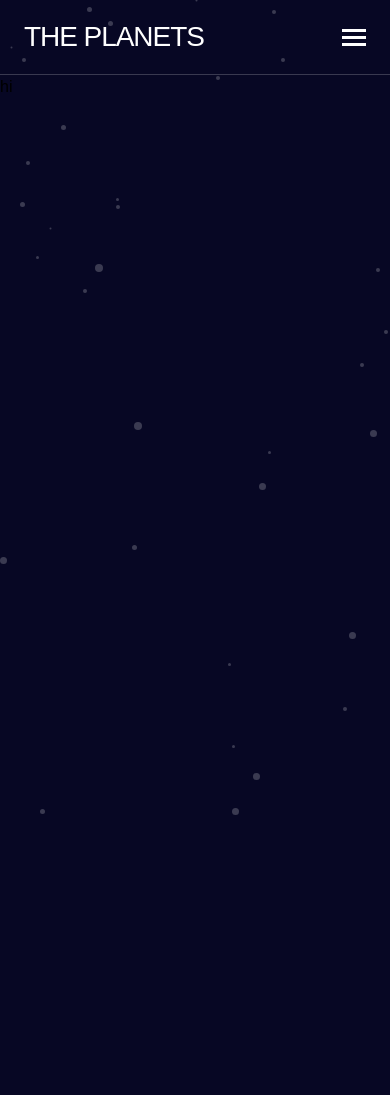
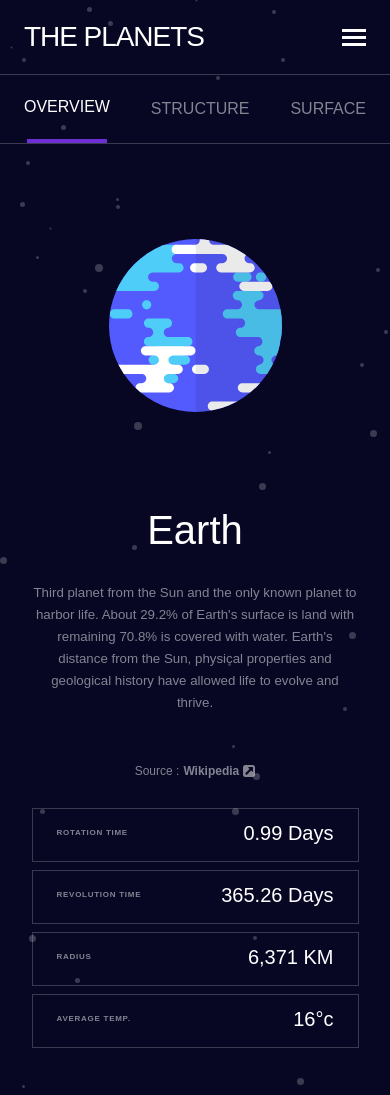
Before and after one commit to NikaNishnianidze/Planets-Fact-Site, a React (Vite) app: page /Earth in a window 390 px wide. Before the commit the page ends 844 px from the top, so only its background shows below. Built offline with nearby package versions, Linux system fonts and the light colour scheme.

Commit message:
finish everything for mobile

```diff
--- a/src/components/Planet.tsx
+++ b/src/components/Planet.tsx
@@ -1,7 +1,179 @@
+import { useParams } from "react-router-dom";
+import data from "../data.json";
+import { useState } from "react";
+import sourceIcon from "../../public/assets/icon-source.svg";
+
 export default function Planet() {
+  const { planetName } = useParams();
+  const planet = data.find((planet) => planet.name == planetName);
+
+  const [overviewClicked, setOverviewClicked] = useState<boolean>(true);
+  const [structureClicked, setStructureClicked] = useState<boolean>(false);
+  const [surfaceClicked, setSurfaceClicked] = useState<boolean>(false);
+
+  const toggleOverview = () => {
+    setOverviewClicked(true);
+    setStructureClicked(false);
+    setSurfaceClicked(false);
+  };
+  const toggleStructure = () => {
+    setOverviewClicked(false);
+    setStructureClicked(true);
+    setSurfaceClicked(false);
+  };
+  const toggleSurface = () => {
+    setOverviewClicked(false);
+    setStructureClicked(false);
+    setSurfaceClicked(true);
+  };
+
   return (
     <>
-      <h1>hi</h1>
+      <div
+        className={`info flex flex-row justify-between items-center py-[20px] px-[24px] border-b-[1px] border-b-[#FFFFFF]/20  `}
+      >
+        <div className="buttons flex flex-col items-center">
+          <button
+            className={`${
+              overviewClicked ? "text-[#FFFFFF]" : "text-[#FFFFFF]/50"
+            }`}
+            onClick={toggleOverview}
+          >
+            OVERVIEW
+          </button>
+          <div
+            style={{ backgroundColor: planet?.rectangleColor }}
+            className={`${overviewClicked ? "w-[80px]" : ""} ${
+              overviewClicked ? "h-[4px]" : ""
+            } relative top-5`}
+          ></div>
+        </div>
+        <div className="buttons flex flex-col items-center">
+          <button
+            className={`${
+              structureClicked ? "text-[#FFFFFF]" : "text-[#FFFFFF]/50"
+            }`}
+            onClick={toggleStructure}
+          >
+            STRUCTURE
+          </button>
+          <div
+            style={{ backgroundColor: planet?.rectangleColor }}
+            className={`${structureClicked ? "w-[94px]" : ""} ${
+              structureClicked ? "h-[4px]" : ""
+            } relative top-5`}
+          ></div>
+        </div>
+        <div className="buttons flex flex-col items-center">
+          <button
+            className={`${
+              surfaceClicked ? "text-[#FFFFFF]" : "text-[#FFFFFF]/50"
+            }`}
+            onClick={toggleSurface}
+          >
+            SURFACE
+          </button>
+          <div
+            style={{ backgroundColor: planet?.rectangleColor }}
+            className={`${surfaceClicked ? "w-[80px]" : ""} ${
+              surfaceClicked ? "h-[4px]" : ""
+            } relative top-5`}
+          ></div>
+        </div>
+      </div>
+
+      <div className="planet-image flex flex-col items-center justify-center mt-[95px]">
+        <img
+          style={{
+            width: planet?.images.sizes.mobile.width,
+            height: planet?.images.sizes.mobile.height,
+          }}
+          src={planet?.images.planet}
+          alt="planet image"
+        />
+      </div>
+      <div className="planet-info flex flex-col items-center justify-center gap-[16px] mt-[98px] px-[24px]">
+        <h2 className="text-[#fff] text-[40px] font-normal leading-[100%] mb-[16px]">
+          {planet?.name}
+        </h2>
+        <p className="w-[327px] text-center font-normal text-[#fff]/50 text-[13.3px] leading-[22px]">
+          {overviewClicked ? planet?.overview.content : ""}
+        </p>
+        <p className="w-[327px] text-center font-normal text-[#fff]/50 text-[13.3px] leading-[22px]">
+          {structureClicked ? planet?.structure.content : ""}
+        </p>
+        <p className="w-[327px] text-center font-normal text-[#fff]/50 text-[13.3px] leading-[22px]">
+          {surfaceClicked ? planet?.geology.content : ""}
+        </p>
+        <div className="link flex flex-row items-center gap-[4px] ">
+          <p className="text-[12px] text-[#fff]/50 font-normal">Source :</p>
+          {overviewClicked ? (
+            <a
+              className="text-[12px] text-[#fff]/50 font-bold"
+              href={planet?.overview.source}
+            >
+              Wikipedia
+            </a>
+          ) : (
+            ""
+          )}
+          {structureClicked ? (
+            <a
+              className="text-[12px] text-[#fff]/50 font-bold"
+              href={planet?.structure.source}
+            >
+              Wikipedia
+            </a>
+          ) : (
+            ""
+          )}
+          {surfaceClicked ? (
+            <a
+              className="text-[12px] text-[#fff]/50 font-bold"
+              href={planet?.geology.source}
+            >
+              Wikipedia
+            </a>
+          ) : (
+            ""
+          )}
+          <img src={sourceIcon} alt="link image" />
+        </div>
+      </div>
+      <div className="general-info-box flex flex-col items-center justify-center mt-[28px] px-[24px] mb-[47px] gap-[8px]">
+        <div className="box w-[327px] px-[24px] pt-[9px] pb-[13px] border-[1px] border-[#FFFFFF]/20 flex flex-row justify-between items-center">
+          <p className="font-bold text-[#fff]/50 text-[8px] tracking-[0.73px]">
+            ROTATION TIME
+          </p>
+          <p className="font-normal text-[#fff] text-[20px] tracking-[-0.75]">
+            {planet?.rotation}
+          </p>
+        </div>
+        <div className="box w-[327px] px-[24px] pt-[9px] pb-[13px] border-[1px] border-[#FFFFFF]/20 flex flex-row justify-between items-center">
+          <p className="font-bold text-[#fff]/50 text-[8px] tracking-[0.73px]">
+            REVOLUTION TIME
+          </p>
+          <p className="font-normal text-[#fff] text-[20px] tracking-[-0.75]">
+            {planet?.revolution}
+          </p>
+        </div>
+        <div className="box w-[327px] px-[24px] pt-[9px] pb-[13px] border-[1px] border-[#FFFFFF]/20 flex flex-row justify-between items-center">
+          <p className="font-bold text-[#fff]/50 text-[8px] tracking-[0.73px]">
+            RADIUS
+          </p>
+          <p className="font-normal text-[#fff] text-[20px] tracking-[-0.75]">
+            {planet?.radius}
+          </p>
+        </div>
+        <div className="box w-[327px] px-[24px] pt-[9px] pb-[13px] border-[1px] border-[#FFFFFF]/20 flex flex-row justify-between items-center">
+          <p className="font-bold text-[#fff]/50 text-[8px] tracking-[0.73px]">
+            AVERAGE TEMP.
+          </p>
+          <p className="font-normal text-[#fff] text-[20px] tracking-[-0.75]">
+            {planet?.temperature}
+          </p>
+        </div>
+      </div>
     </>
   );
 }
--- a/src/data.json
+++ b/src/data.json
@@ -1,17 +1,21 @@
 [
   {
     "name": "Mercury",
+    "rectangleColor": "#419EBB",
     "overview": {
       "content": "Mercury is the smallest planet in the Solar System and the closest to the Sun. Its orbit around the Sun takes 87.97 Earth days, the shortest of all the Sun's planets. Mercury is one of four terrestrial planets in the Solar System, and is a rocky body like Earth.",
-      "source": "https://en.wikipedia.org/wiki/Mercury_(planet)"
+      "source": "https://en.wikipedia.org/wiki/Mercury_(planet)",
+      "color": "#419EBB"
     },
     "structure": {
       "content": "Mercury appears to have a solid silicate crust and mantle overlying a solid, iron sulfide outer core layer, a deeper liquid core layer, and a solid inner core. The planet's density is the second highest in the Solar System at 5.427 g/cm3 , only slightly less than Earth's density.",
-      "source": "https://en.wikipedia.org/wiki/Mercury_(planet)#Internal_structure"
+      "source": "https://en.wikipedia.org/wiki/Mercury_(planet)#Internal_structure",
+      "color": "#419EBB"
     },
     "geology": {
       "content": "Mercury's surface is similar in appearance to that of the Moon, showing extensive mare-like plains and heavy cratering, indicating that it has been geologically inactive for billions of years. It is more heterogeneous than either Mars's or the Moon’s.",
-      "source": "https://en.wikipedia.org/wiki/Mercury_(planet)#Surface_geology"
+      "source": "https://en.wikipedia.org/wiki/Mercury_(planet)#Surface_geology",
+      "color": "#419EBB"
     },
     "rotation": "58.6 Days",
     "revolution": "87.97 Days",
@@ -25,23 +29,31 @@
         "mobileNavigation": {
           "width": "20px",
           "height": "20px"
+        },
+        "mobile": {
+          "width": "111px",
+          "height": "111px"
         }
       }
     }
   },
   {
     "name": "Venus",
+    "rectangleColor": "#EDA249",
     "overview": {
       "content": "Venus is the second planet from the Sun. It is named after the Roman goddess of love and beauty. As the brightest natural object in Earth's night sky after the Moon, Venus can cast shadows and can be, on rare occasions, visible to the naked eye in broad daylight.",
-      "source": "https://en.wikipedia.org/wiki/Venus"
+      "source": "https://en.wikipedia.org/wiki/Venus",
+      "color": "#EDA249"
     },
     "structure": {
       "content": "The similarity in size and density between Venus and Earth suggests they share a similar internal structure: a core, mantle, and crust. Like that of Earth, Venusian core is most likely at least partially liquid because the two planets have been cooling at about the same rate.",
-      "source": "https://en.wikipedia.org/wiki/Venus#Internal_structure"
+      "source": "https://en.wikipedia.org/wiki/Venus#Internal_structure",
+      "color": "#EDA249"
     },
     "geology": {
       "content": "Much of the Venusian surface appears to have been shaped by volcanic activity. Venus has several times as many volcanoes as Earth, and it has 167 large volcanoes that are over 100 km (60 mi) across. The only volcanic complex of this size on Earth is the Big Island of Hawaii.",
-      "source": "https://en.wikipedia.org/wiki/Venus#Surface_geology"
+      "source": "https://en.wikipedia.org/wiki/Venus#Surface_geology",
+      "color": "#EDA249"
     },
     "rotation": "243 Days",
     "revolution": "224.7 Days",
@@ -55,23 +67,31 @@
         "mobileNavigation": {
           "width": "20px",
           "height": "20px"
+        },
+        "mobile": {
+          "width": "154px",
+          "height": "154px"
         }
       }
     }
   },
   {
     "name": "Earth",
+    "rectangleColor": "#6D2ED5",
     "overview": {
       "content": "Third planet from the Sun and the only known planet to harbor life. About 29.2% of Earth's surface is land with remaining 70.8% is covered with water. Earth's distance from the Sun, physical properties and geological history have allowed life to evolve and thrive.",
-      "source": "https://en.wikipedia.org/wiki/Earth"
+      "source": "https://en.wikipedia.org/wiki/Earth",
+      "color": "#6D2ED5"
     },
     "structure": {
       "content": "Earth's interior, like that of the other terrestrial planets, is divided into layers by their chemical or physical (rheological) properties. The outer layer is a chemically distinct silicate solid crust, which is underlain by a highly viscous solid mantle.",
-      "source": "https://en.wikipedia.org/wiki/Earth#Internal_structure"
+      "source": "https://en.wikipedia.org/wiki/Earth#Internal_structure",
+      "color": "#6D2ED5"
     },
     "geology": {
       "content": "The total surface area of Earth is about 510 million km2. The continental crust consists of lower density material such as the igneous rocks granite and andesite. Less common is basalt, a denser volcanic rock that is the primary constituent of the ocean floors.",
-      "source": "https://en.wikipedia.org/wiki/Earth#Surface"
+      "source": "https://en.wikipedia.org/wiki/Earth#Surface",
+      "color": "#6D2ED5"
     },
     "rotation": "0.99 Days",
     "revolution": "365.26 Days",
@@ -85,23 +105,31 @@
         "mobileNavigation": {
           "width": "20px",
           "height": "20px"
+        },
+        "mobile": {
+          "width": "173px",
+          "height": "173px"
         }
       }
     }
   },
   {
     "name": "Mars",
+    "rectangleColor": "#D14C32",
     "overview": {
       "content": "Mars is the fourth planet from the Sun and the second-smallest planet in the Solar System, being larger than only Mercury. In English, Mars carries the name of the Roman god of war and is often referred to as the \"Red Planet\".",
-      "source": "https://en.wikipedia.org/wiki/Mars"
+      "source": "https://en.wikipedia.org/wiki/Mars",
+      "color": "#D14C32"
     },
     "structure": {
       "content": "Like Earth, Mars has differentiated into a dense metallic core overlaid by less dense materials. Scientists initially determined that the core is at least partially liquid. Current models of its interior imply a core consisting primarily of iron and nickel with about 16–17% sulfur.",
-      "source": "https://en.wikipedia.org/wiki/Mars#Internal_structure"
+      "source": "https://en.wikipedia.org/wiki/Mars#Internal_structure",
+      "color": "#D14C32"
     },
     "geology": {
       "content": "Mars is a terrestrial planet whose surface consists of minerals containing silicon and oxygen, metals, and other elements that typically make up rock. The surface is primarily composed of tholeiitic basalt, although parts are more silica-rich than typical basalt.",
-      "source": "https://en.wikipedia.org/wiki/Mars#Surface_geology"
+      "source": "https://en.wikipedia.org/wiki/Mars#Surface_geology",
+      "color": "#D14C32"
     },
     "rotation": "1.03 Days",
     "revolution": "1.88 Years",
@@ -115,23 +143,31 @@
         "mobileNavigation": {
           "width": "20px",
           "height": "20px"
+        },
+        "mobile": {
+          "width": "129px",
+          "height": "129px"
         }
       }
     }
   },
   {
     "name": "Jupiter",
+    "rectangleColor": "#D83A34",
     "overview": {
       "content": "Jupiter is the fifth planet from the Sun and the largest in the Solar System. It is a gas giant with a mass two and a half times that of all the other planets in the Solar System combined, but less than one-thousandth the mass of the Sun.",
-      "source": "https://en.wikipedia.org/wiki/Jupiter"
+      "source": "https://en.wikipedia.org/wiki/Jupiter",
+      "color": "#D83A34"
     },
     "structure": {
       "content": "When the Juno arrived in 2016, it found that Jupiter has a very diffuse core that mixes into its mantle. A possible cause is an impact from a planet of about ten Earth masses a few million years after Jupiter's formation, which would have disrupted an originally solid Jovian core.",
-      "source": "https://en.wikipedia.org/wiki/Jupiter#Internal_structure"
+      "source": "https://en.wikipedia.org/wiki/Jupiter#Internal_structure",
+      "color": "#D83A34"
     },
     "geology": {
       "content": "The best known feature of Jupiter is the Great Red Spot, a persistent anticyclonic storm located 22° south of the equator. It is known to have existed since at least 1831, and possibly since 1665.",
-      "source": "https://en.wikipedia.org/wiki/Jupiter#Great_Red_Spot_and_other_vortices"
+      "source": "https://en.wikipedia.org/wiki/Jupiter#Great_Red_Spot_and_other_vortices",
+      "color": "#D83A34"
     },
     "rotation": "9.93 Hours",
     "revolution": "11.86 Years",
@@ -145,23 +181,31 @@
         "mobileNavigation": {
           "width": "20px",
           "height": "20px"
+        },
+        "mobile": {
+          "width": "224px",
+          "height": "224px"
         }
       }
     }
   },
   {
     "name": "Saturn",
+    "rectangleColor": "#CD5120",
     "overview": {
       "content": "Saturn is the sixth planet from the Sun and the second-largest in the Solar System, after Jupiter. It is a gas giant with an average radius of about nine and a half times that of Earth. It only has one-eighth the average density of Earth.",
-      "source": "https://en.wikipedia.org/wiki/Saturn"
+      "source": "https://en.wikipedia.org/wiki/Saturn",
+      "color": "#CD5120"
     },
     "structure": {
       "content": "Despite consisting mostly of hydrogen and helium, most of Saturn's mass is not in the gas phase, because hydrogen becomes a non-ideal liquid when the density is above 0.01 g/cm3, which is reached at a radius containing 99.9% of Saturn's mass.",
-      "source": "https://en.wikipedia.org/wiki/Saturn#Internal_structure"
+      "source": "https://en.wikipedia.org/wiki/Saturn#Internal_structure",
+      "color": "#CD5120"
     },
     "geology": {
       "content": "The outer atmosphere of Saturn contains 96.3% molecular hydrogen and 3.25% helium by volume. The planet's most famous feature is its prominent ring system, which is composed mostly of ice particles with a smaller amount of rocky debris and dust.",
-      "source": "https://en.wikipedia.org/wiki/Saturn#Atmosphere"
+      "source": "https://en.wikipedia.org/wiki/Saturn#Atmosphere",
+      "color": "#CD5120"
     },
     "rotation": "10.8 Hours",
     "revolution": "29.46 Years",
@@ -175,23 +219,31 @@
         "mobileNavigation": {
           "width": "20px",
           "height": "20px"
+        },
+        "mobile": {
+          "width": "256px",
+          "height": "256px"
         }
       }
     }
   },
   {
     "name": "Uranus",
+    "rectangleColor": "#1EC1A2",
     "overview": {
       "content": "Uranus is the seventh planet from the Sun. Its name is a reference to the Greek god of the sky, Uranus according to Greek mythology, was the great-grandfather of Ares. It has the third-largest planetary radius and fourth-largest planetary mass in the Solar System.",
-      "source": "https://en.wikipedia.org/wiki/Uranus"
+      "source": "https://en.wikipedia.org/wiki/Uranus",
+      "color": "#1EC1A2"
     },
     "structure": {
       "content": "The standard model of Uranus's structure is that it consists of three layers: a rocky (silicate/iron–nickel) core in the centre, an icy mantle in the middle and an outer gaseous hydrogen/helium envelope. The core is relatively small, with a mass of only 0.55 Earth masses.",
-      "source": "https://en.wikipedia.org/wiki/Uranus#Internal_structure"
+      "source": "https://en.wikipedia.org/wiki/Uranus#Internal_structure",
+      "color": "#1EC1A2"
     },
     "geology": {
       "content": "The composition of Uranus's atmosphere is different from its bulk, consisting mainly of molecular hydrogen and helium. The helium molar fraction, i.e. the number of helium atoms per molecule of gas, is 0.15±0.03 in the upper troposphere.",
-      "source": "https://en.wikipedia.org/wiki/Uranus#Atmosphere"
+      "source": "https://en.wikipedia.org/wiki/Uranus#Atmosphere",
+      "color": "#1EC1A2"
     },
     "rotation": "17.2 Hours",
     "revolution": "84 Years",
@@ -205,23 +257,31 @@
         "mobileNavigation": {
           "width": "20px",
           "height": "20px"
+        },
+        "mobile": {
+          "width": "176px",
+          "height": "176px"
         }
       }
     }
   },
   {
     "name": "Neptune",
+    "rectangleColor": "#2D68F0",
     "overview": {
       "content": "Neptune is the eighth and farthest-known Solar planet from the Sun. In the Solar System, it is the fourth-largest planet by diameter, the third-most-massive planet, and the densest giant planet. It is 17 times the mass of Earth, more massive than its near-twin Uranus.",
-      "source": "https://en.wikipedia.org/wiki/Neptune"
+      "source": "https://en.wikipedia.org/wiki/Neptune",
+      "color": "#2D68F0"
     },
     "structure": {
       "content": "Neptune's internal structure resembles that of Uranus. Its atmosphere forms about 5% to 10% of its mass and extends perhaps 10% to 20% of the way towards the core. Increasing concentrations of methane, ammonia and water are found in the lower regions.",
-      "source": "https://en.wikipedia.org/wiki/Neptune#Internal_structure"
+      "source": "https://en.wikipedia.org/wiki/Neptune#Internal_structure",
+      "color": "#2D68F0"
     },
     "geology": {
       "content": "Neptune's atmosphere is 80% hydrogen and 19% helium. A trace amount of methane is also present. Prominent absorption bands of methane exist at wavelengths above 600 nm, in the red and infrared portion of the spectrum.",
-      "source": "https://en.wikipedia.org/wiki/Neptune#Atmosphere"
+      "source": "https://en.wikipedia.org/wiki/Neptune#Atmosphere",
+      "color": "#2D68F0"
     },
     "rotation": "16.08 Hours",
     "revolution": "164.79 Years",
@@ -235,6 +295,10 @@
         "mobileNavigation": {
           "width": "20px",
           "height": "20px"
+        },
+        "mobile": {
+          "width": "173px",
+          "height": "173px"
         }
       }
     }
```
Also changed, not shown: src/components/Header.tsx (+8 -2 lines), src/index.css (+8 -0 lines), src/pages/Layout.tsx (+25 -1 lines).
